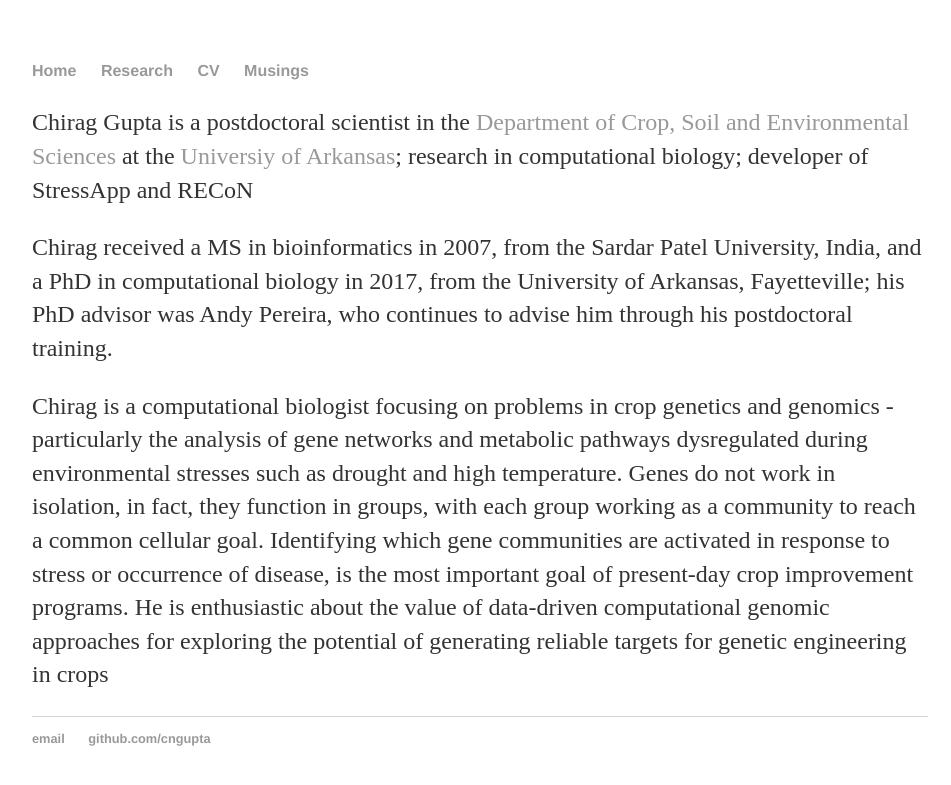
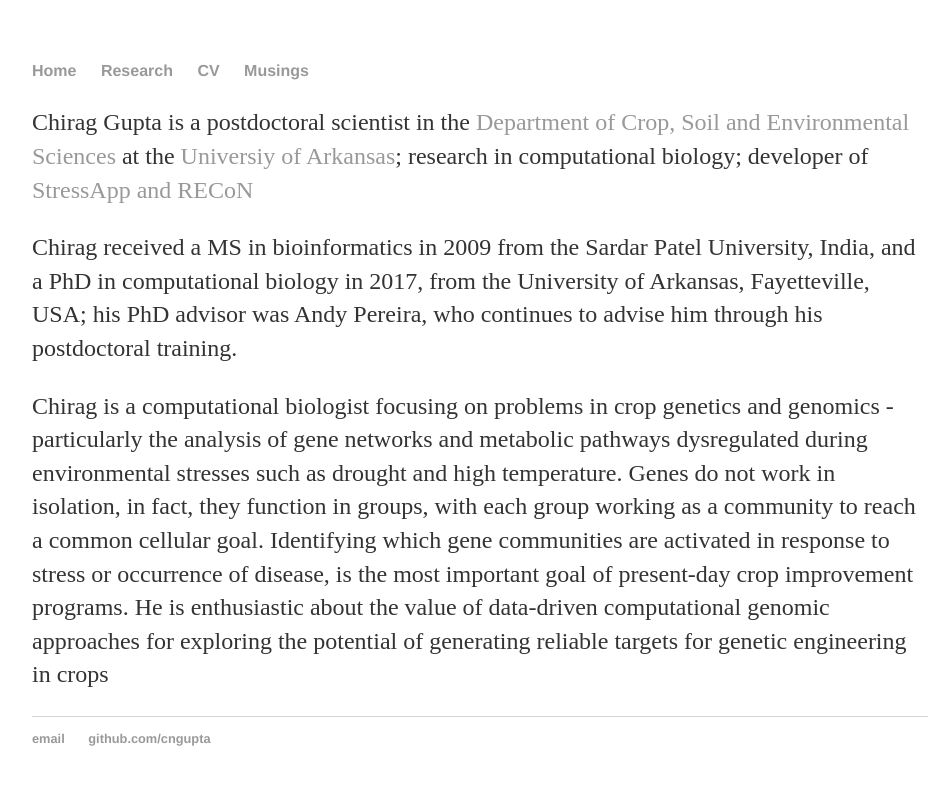
Before and after one commit to cngupta/cngupta.github.io, a Jekyll site: the page built from index.html, in a window 1280 px wide. Shown: the top 785 px of the page, without its empty margins (160-1111 px from the left). Built offline with Jekyll 4.4.1, drawn with Linux system fonts in a browser that asks for light colours.

Commit message:
Update index.html

```diff
--- a/index.html
+++ b/index.html
@@ -3,7 +3,7 @@ layout: default
 title: Chirag Gupta, Personal page
 ---
 <div class="blurb">
-	<p>Chirag Gupta is a postdoctoral scientist in the <a href="https://crop-soil-environmental-sciences.uark.edu/">Department of Crop, Soil and Environmental Sciences </a> at the <a href="www.uark.edu">Universiy of Arkansas</a>; research in computational biology; developer of StressApp and RECoN</p>
-	<p>Chirag received a MS in bioinformatics in 2007, from the Sardar Patel University, India, and a PhD in computational biology in 2017, from the University of Arkansas, Fayetteville; his PhD advisor was Andy Pereira, who continues to advise him through his postdoctoral training.</p>
+	<p>Chirag Gupta is a postdoctoral scientist in the <a href="https://crop-soil-environmental-sciences.uark.edu/">Department of Crop, Soil and Environmental Sciences </a> at the <a href="uark.edu">Universiy of Arkansas</a>; research in computational biology; developer of <a href="rrn.uark.edu">StressApp and RECoN</p>
+	<p>Chirag received a MS in bioinformatics in 2009 from the Sardar Patel University, India, and a PhD in computational biology in 2017, from the University of Arkansas, Fayetteville, USA; his PhD advisor was Andy Pereira, who continues to advise him through his postdoctoral training.</p>
 	<p>Chirag is a computational biologist focusing on problems in crop genetics and genomics - particularly the analysis of gene networks and metabolic pathways dysregulated during environmental stresses such as drought and high temperature. Genes do not work in isolation, in fact, they function in groups, with each group working as a community to reach a common cellular goal. Identifying which gene communities are activated in response to stress or occurrence of disease, is the most important goal of present-day crop improvement programs. He is enthusiastic about the value of data-driven computational genomic approaches for exploring the potential of generating reliable targets for genetic engineering in crops</p>
 </div><!-- /.blurb -->
```
